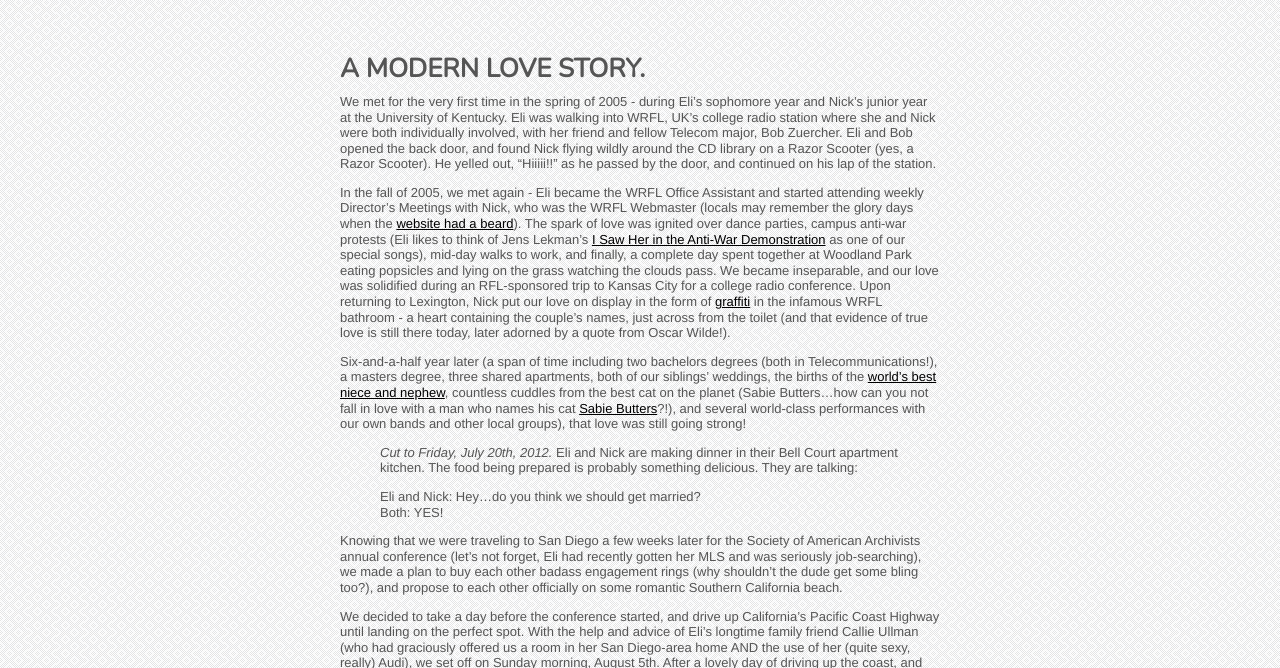
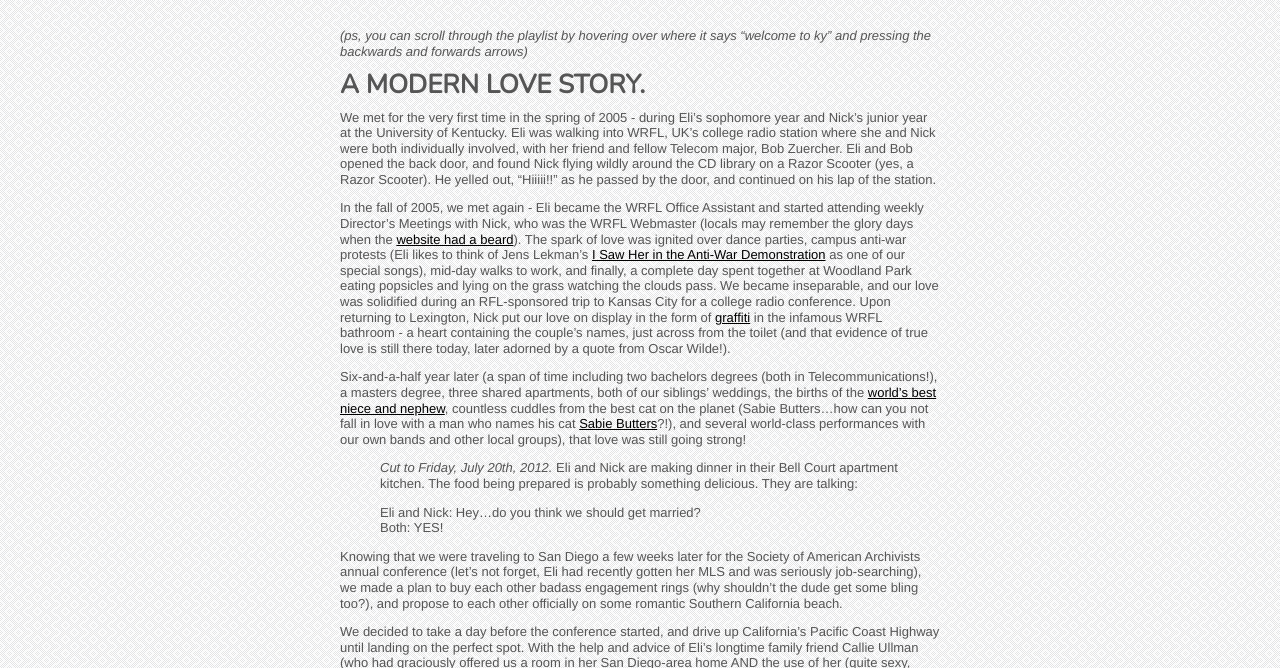
Before and after one commit to nikolaiwarner/eliandnick.com, a Jekyll site: the page built from index.md, in a window 1280 px wide and 900 px high, scrolled down 598 px, cut to the strip 232-900 px from the top of the window. Built offline with Jekyll 4.4.1, drawn with Linux system fonts in a browser that asks for light colours; nearby versions of some CDN libraries.

Commit message:
Update index.md

```diff
--- a/index.md
+++ b/index.md
@@ -7,6 +7,7 @@ _Welcome! While perusing our lovesite, please enjoy the embedded playlist below,
 <iframe src="https://embed.spotify.com/?uri=spotify:user:eliriveire:playlist:3dsWfGQ52I0sMD0rj7Yg1X" width="250" height="80" frameborder="0" allowtransparency="true">
 </iframe>
 <br>
+_(ps, you can scroll through the playlist by hovering over where it says "welcome to ky" and pressing the backwards and forwards arrows)_
 <br>
 # A MODERN LOVE STORY.
 
```
